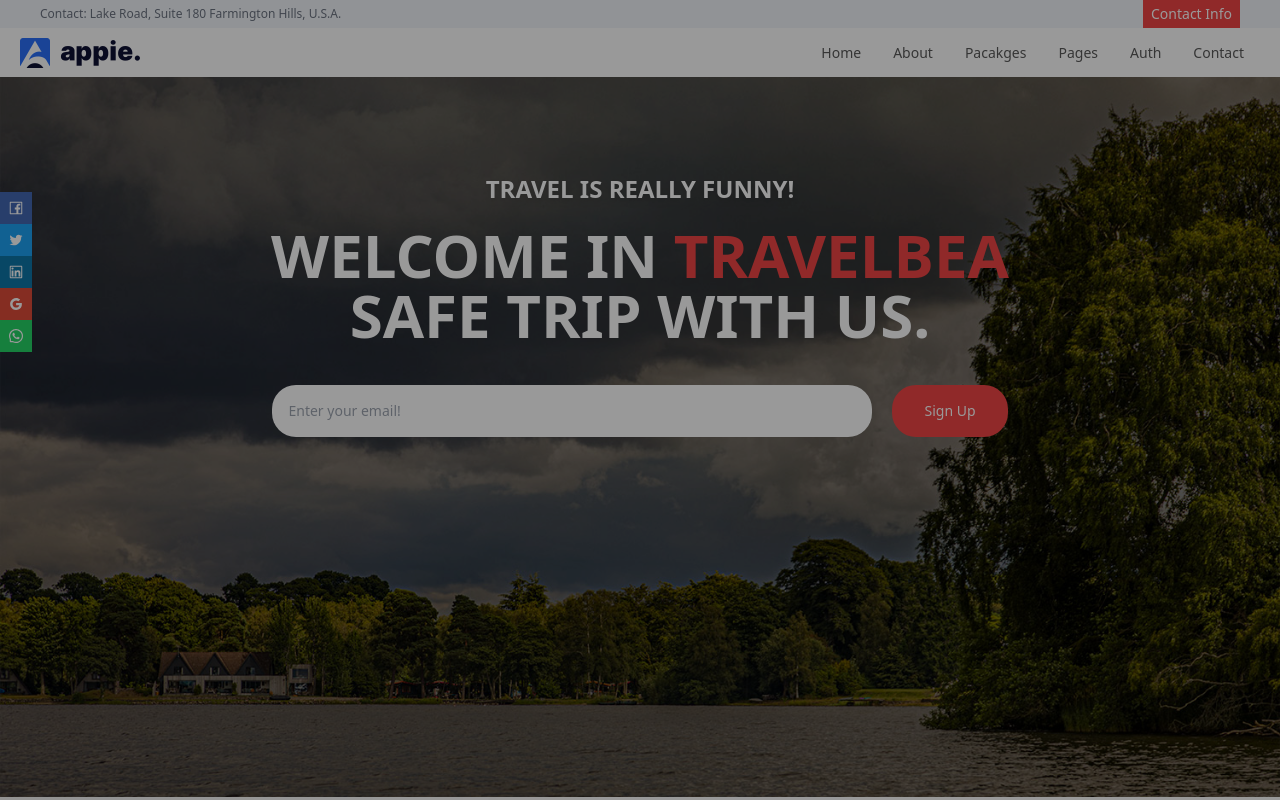
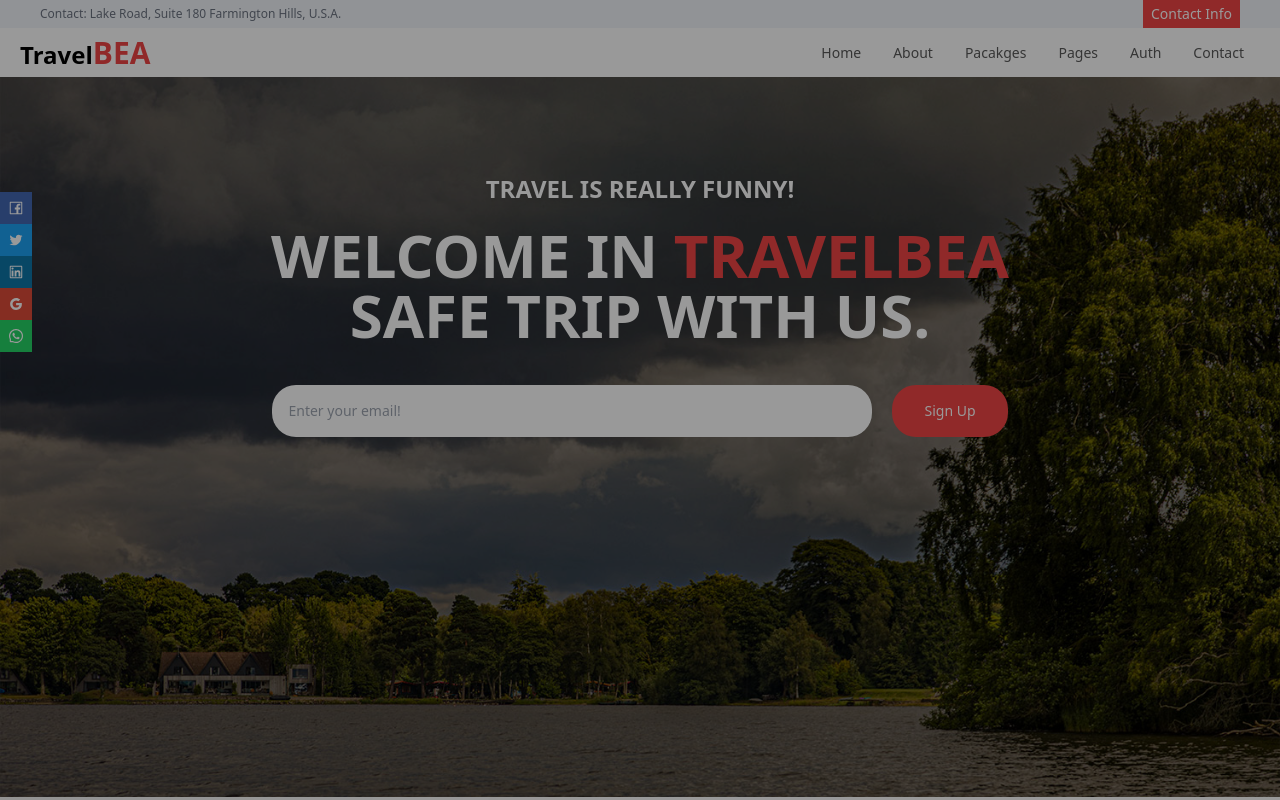
Before and after one commit to Mo-Ibra/next-travel, a Next.js app: page / in a window 1280 px wide. Shown: the top 800 px of the page. Built offline with nearby package versions, Linux system fonts and the light colour scheme.

Commit message:
Add logo

```diff
--- a/components/navbar/Navbar.jsx
+++ b/components/navbar/Navbar.jsx
@@ -1,8 +1,8 @@
-import Image from 'next/image';
+// import Image from 'next/image';
 import Link from 'next/link';
 
 import { AiOutlineMenu } from 'react-icons/ai';
-import Logo from '../../assets/images/logo.png';
+// import Logo from '../../assets/images/logo.png';
 
 function Navbar() {
 
@@ -13,7 +13,10 @@ function Navbar() {
 
     return (
         <div className="navbar" id="myNavbar">
-            <Image src={Logo} alt="Logo" id='logo' />
+            {/* <Image src={Logo} alt="Logo" id='logo' /> */}
+            <Link href="/">
+                <h2 className='text-2xl font-bold cursor-pointer'>Travel<span className='text-red-500 text-3xl'>BEA</span></h2>
+            </Link>
             <div>
                 <Link href="/">
                     <a>Home</a>
```
